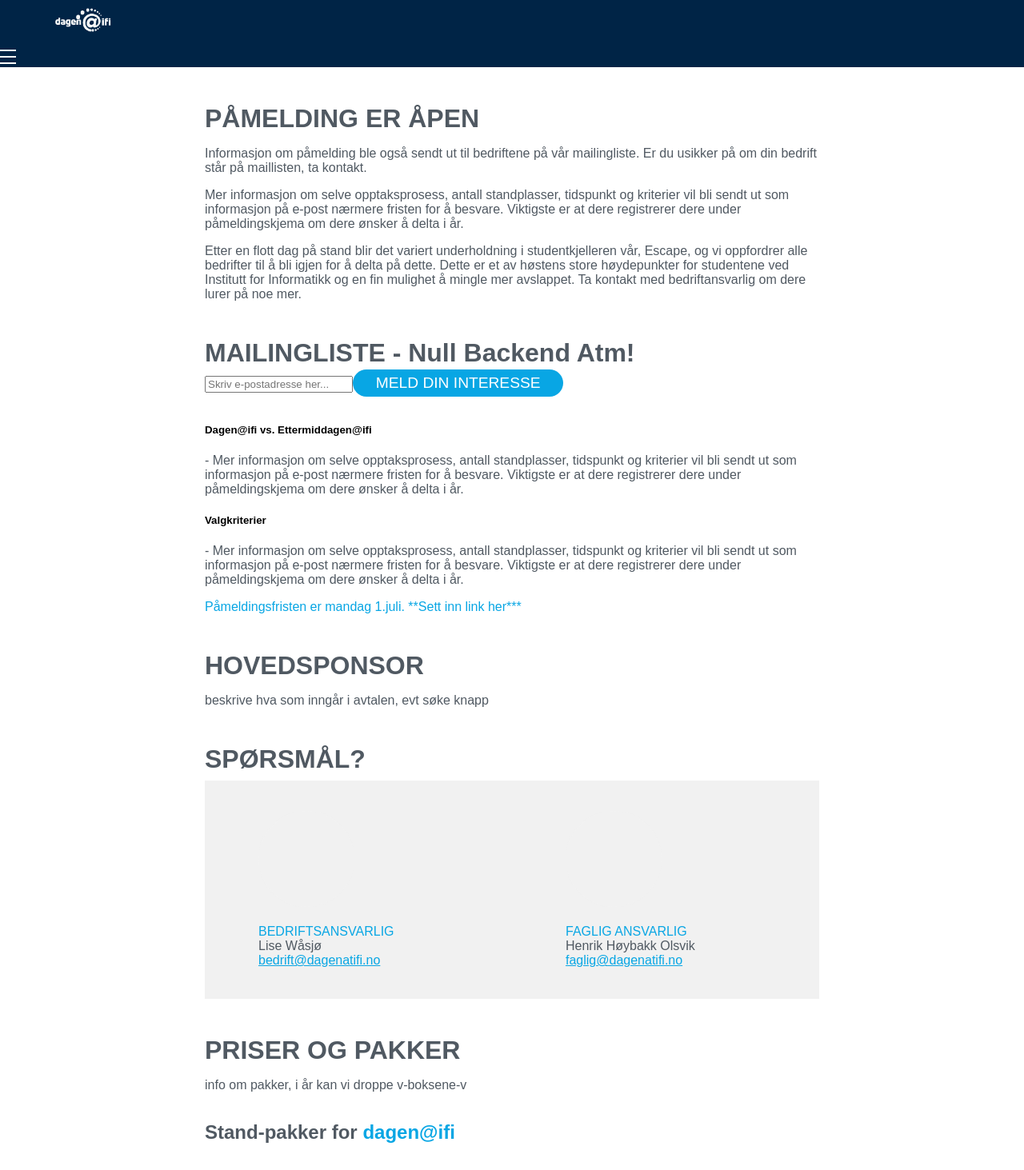
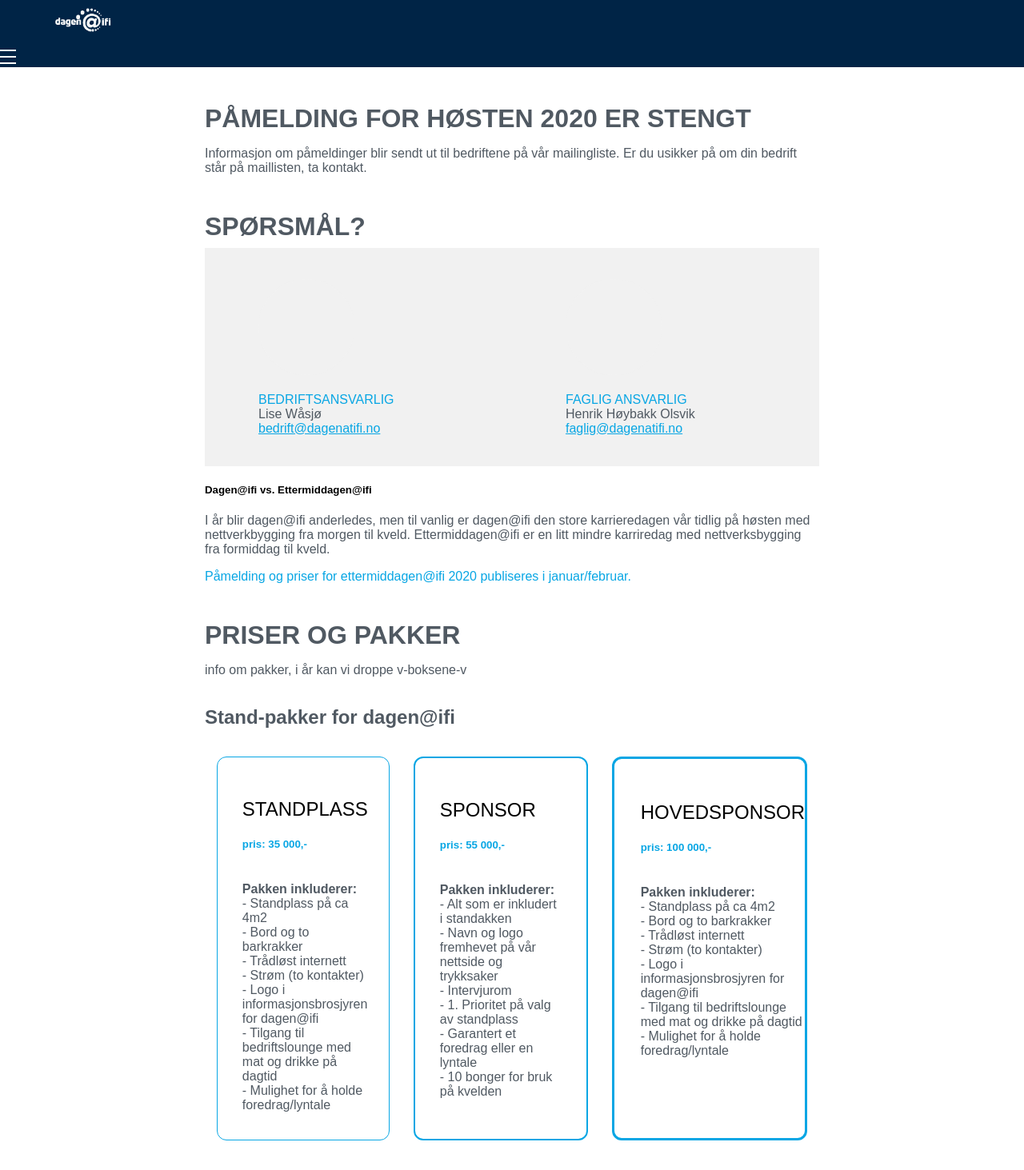
Before and after one commit to ifi-dagen/webpage, a React (Create React App) app: page /bedrift in a window 1280 px wide. Shown: the top 1463 px of the page at 80% size. Built offline with nearby package versions, Linux system fonts and the light colour scheme.

Commit message:
Writing short informational text for company page.

```diff
--- a/src/Bedrift.js
+++ b/src/Bedrift.js
@@ -4,14 +4,11 @@ import './bedrift.css';
 import Visitkort from './Visitkort'
 
 
-//import Layout from './Layout'
-//import Routes from "./App-routes";
-
 class Bedrift extends Component {
     render(){
         return (
-      <div class="bedriftbase ">
-        <div class ="påmeldingsinfo">
+            <div className="bedriftbase ">
+                <div className ="påmeldingsinfo hidden">
                     <h1>PÅMELDING ER ÅPEN</h1>
                     <p>
                         Informasjon om påmelding ble også sendt ut til bedriftene på vår mailingliste. Er du usikker på
@@ -29,54 +26,61 @@ class Bedrift extends Component {
                         avslappet. Ta kontakt med bedriftansvarlig om dere lurer på noe mer.
                     </p>
                 </div>
-        <div class ="mailingliste">
-          <h1>MAILINGLISTE - null backend atm!</h1>
-          <div class="form-group">
-            <input type="email" class="form-control" id="exampleInputEmail1" aria-describedby="emailHelp" placeholder="Skriv e-postadresse her..." />
-              <a class="btn btn-lg btn-header btn_bedrift" href="#?">Meld din interesse</a>
+                <div className="påmeldingsinfo">
+                    <h1>PÅMELDING FOR HØSTEN 2020 ER STENGT</h1>
+                    <p>
+                        Informasjon om påmeldinger blir sendt ut til bedriftene på vår mailingliste. Er du usikker på
+                        om din bedrift står på maillisten, ta kontakt.
+                    </p>
+                </div>
+
+                <div className="kontaktinfo">
+                    <h1>SPØRSMÅL?</h1>
+                    <div className="styret container-fluid">
+                        <Visitkort rolle="BEDRIFTSANSVARLIG" epost="bedrift" navn="Lise Wåsjø"/>
+                        <Visitkort rolle="FAGLIG ANSVARLIG" epost="faglig" navn="Henrik Høybakk Olsvik"/>
                     </div>
                 </div>
 
-        <div class ="arr_beskrivelse">
+                <div className ="mailingliste hidden">
+                    <h1>MAILINGLISTE - null backend atm!</h1>
+                    <div className="form-group">
+                        <input type="email" className="form-control" id="exampleInputEmail1" aria-describedby="emailHelp" placeholder="Skriv e-postadresse her..." />
+                        <a className="btn btn-lg btn-header btn_bedrift" href="#?">Meld din interesse</a>
+                    </div>
+                </div>
+
+                <div className="arr_beskrivelse">
                     <h5>Dagen@ifi vs. Ettermiddagen@ifi</h5>
                     <p>
-						- Mer informasjon om selve opptaksprosess, antall standplasser, tidspunkt og kriterier vil bli
-						sendt ut som informasjon på e-post nærmere fristen for å besvare. Viktigste er at dere
-						registrerer dere under påmeldingskjema om dere ønsker å delta i år.
+                        I år blir dagen@ifi anderledes, men til vanlig er dagen@ifi den store karrieredagen vår tidlig på høsten med nettverkbygging fra morgen til kveld. Ettermiddagen@ifi er en litt mindre karriredag med nettverksbygging fra formiddag til kveld.
                     </p>
+                    <span className="blue">Påmelding og priser for ettermiddagen@ifi 2020 publiseres i januar/februar.</span>
+                </div>
+
+                <div className="hovedsponsor_beskrivelse hidden">
+                    <h1>HOVEDSPONSOR</h1>
+                    <p>beskrive hva som inngår i avtalen, evt søke knapp</p>
                     <h5>Valgkriterier</h5>
                     <p>
                         - Mer informasjon om selve opptaksprosess, antall standplasser, tidspunkt og kriterier vil bli
                         sendt ut som informasjon på e-post nærmere fristen for å besvare. Viktigste er at dere
                         registrerer dere under påmeldingskjema om dere ønsker å delta i år.
                     </p>
-          <span class="blue">Påmeldingsfristen er mandag 1.juli. **Sett inn link her***</span>
+                </div>
+                <div className="priser ">
+                    <h1>PRISER OG PAKKER</h1>
+                    <p>info om pakker, i år kan vi droppe v-boksene-v</p>
+                    <div className="row ">
+                        <h2> Stand-pakker for <text color="#08A6E4">dagen@ifi</text> </h2>
                     </div>
 
-        <div class ="hovedsponsor_beskrivelse">
-          <h1>HOVEDSPONSOR</h1>
-          <p>beskrive hva som inngår i avtalen, evt søke knapp</p>
-        </div>
-        <div class ="kontaktinfo">
-          <h1>SPØRSMÅL?</h1>
-          <div class="styret container-fluid">
-            <Visitkort rolle="BEDRIFTSANSVARLIG" epost="bedrift" navn="Lise Wåsjø"/>
-            <Visitkort rolle="FAGLIG ANSVARLIG" epost="faglig" navn="Henrik Høybakk Olsvik"/>
-          </div>
-        </div>
-        <div class ="priser">
-          <h1>PRISER OG PAKKER</h1>
-          <p>info om pakker, i år kan vi droppe v-boksene-v</p>
-          <div class="row ">
-    				<h2> Stand-pakker for <font color="#08A6E4">dagen@ifi</font> </h2>
-    			</div>
+                    <div className="row ">
 
-    			<div class="row ">
-
-    				<div class="col-lg-3 stand_pakke stand_pakke_1">
-    					<div class="stand_pakke_inner">
-    						<h2 class="svart_overskrift">STANDPLASS</h2>
-    						<h5 class="blue">pris: 35 000,-</h5>
+                        <div className="col-lg-3 stand_pakke stand_pakke_1">
+                            <div className="stand_pakke_inner">
+                                <h2 className="svart_overskrift">STANDPLASS</h2>
+                                <h5 className="blue">pris: 35 000,-</h5>
 
                                 <br/><b>Pakken inkluderer:</b>
                                 <br/>- Standplass på ca 4m2
@@ -89,11 +93,11 @@ class Bedrift extends Component {
                             </div>
                         </div>
 
-    				<div class="col-lg-3 stand_pakke stand_pakke_2">
-    					<div class="stand_pakke_inner">
+                        <div className="col-lg-3 stand_pakke stand_pakke_2">
+                            <div className="stand_pakke_inner">
 
-    						<h2 class="svart_overskrift">SPONSOR</h2>
-    						<h5 class="blue">pris: 55 000,-</h5>
+                                <h2 className="svart_overskrift">SPONSOR</h2>
+                                <h5 className="blue">pris: 55 000,-</h5>
 
                                 <br/><b>Pakken inkluderer:</b>
                                 <br/>- Alt som er inkludert i standakken
@@ -105,11 +109,11 @@ class Bedrift extends Component {
                             </div>
                         </div>
 
-    				<div class="col-lg-3 stand_pakke stand_pakke_3">
-    					<div class="stand_pakke_inner">
+                        <div className="col-lg-3 stand_pakke stand_pakke_3">
+                            <div className="stand_pakke_inner">
 
-    						<h2 class="svart_overskrift">HOVEDSPONSOR</h2>
-    						<h5 class="blue">pris: 100 000,-</h5>
+                                <h2 className="svart_overskrift">HOVEDSPONSOR</h2>
+                                <h5 className="blue">pris: 100 000,-</h5>
 
                                 <br/><b>Pakken inkluderer:</b>
                                 <br/>- Standplass på ca 4m2
--- a/src/bedrift.css
+++ b/src/bedrift.css
@@ -7,12 +7,12 @@
   width: 85%;
 }
 .bedriftbase{
-  margin: 0 20% 0 20%;
+  margin: 0 20% 5% 20%;
   text-align: left;
 }
 h1{
   text-transform: capitalize;
-  margin: 6% 0% 1% 0%;
+  margin: 6% 0 1% 0;
 }
 
 .påmeldingsinfo{
@@ -22,7 +22,7 @@ h1{
   margin-bottom: 5%;
 }
 .kontaktinfo h1{
-  padding: 0%;
+  padding: 0;
 }
 .btn_bedrift {
   margin: 1rem 1rem 0 0;
@@ -79,8 +79,8 @@ h1{
   width: 100%;
   display: flex;
   flex-wrap: wrap;
-  padding: 0%;
-  margin: 0%;
+  padding: 0;
+  margin: 0;
 }
 
 .Visitkort{
@@ -114,6 +114,6 @@ h1{
 }
 @media (max-width: 767.98px) {
   .foredrag_bilde {
-    margin-left: 0%;
+    margin-left: 0;
   }
 }
```
Also changed, not shown: 2 other files (tests, documents, lock files or other folders). Lines whose indentation alone changed are shown as unchanged.
